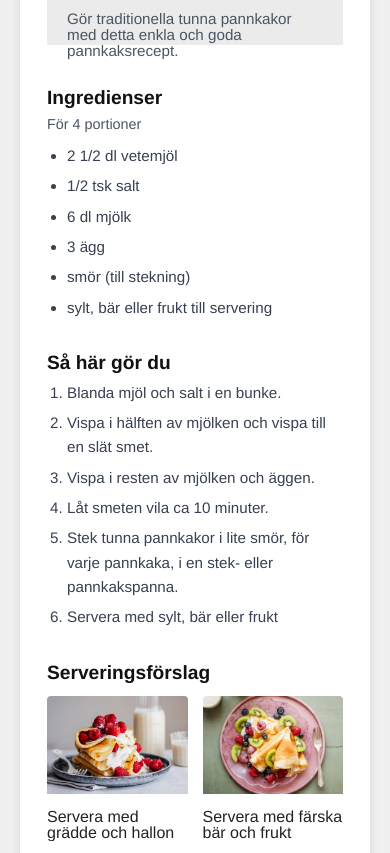
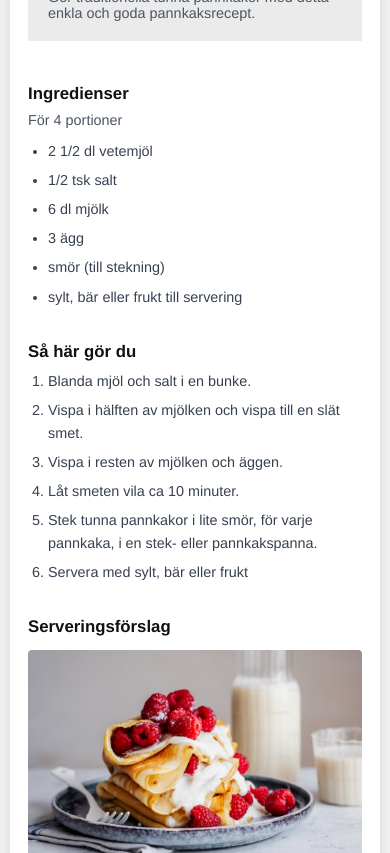
Before and after one commit to dalivin75-ux/pancake, a plain HTML site: page index.html in a window 390 px wide. Shown: the part 333-1186 px from the top of the page. Drawn offline with Linux system fonts and the light colour scheme.

Commit message:
Update README and CSS for mobile responsiveness and layout improvements

```diff
--- a/style.css
+++ b/style.css
@@ -22,7 +22,7 @@ body {
 /* Huvudcontainer */
 .page-container {
     width: 100%;
-    max-width: 800px;
+    max-width: 440px;
     background-color: #ffffff;
     box-shadow: 0 4px 10px rgba(0, 0, 0, 0.1);
 }
@@ -51,15 +51,15 @@ body {
     padding: 2px;
     margin-bottom: 25px;
     background-color: #ffffff;
-    width: 1184;
-    height: 279;
+    width: 100%;
+    height: auto;
     gap: 16px;
     opacity: 1;
 }
 /* Sektioner ingredienser och så här gör du */
 .section-box-ingress {
     padding: 20px;
-    height: 54px;
+    min-height: 54px;
     margin-bottom: 16px;
     background-color: #ebebeb;
 }
@@ -69,7 +69,7 @@ body {
 
 /* header */
 .main-title {
-    color: #b91c1c; /* Röd färg på huvudrubriken */
+    color: #b91c1c;
     font-size: 1.5rem;
     margin-bottom: 12px;
 }
@@ -132,3 +132,40 @@ body {
 .side-images img {
     height: 100%;
 }
+
+@media (max-width: 440px) {
+    body {
+        padding: 10px;
+    }
+
+    .page-container {
+        max-width: 100%;
+    }
+
+    .content {
+        padding: 16px;
+    }
+
+    .main-title {
+        font-size: 1.3rem;
+    }
+
+    .section-title {
+        font-size: 1.05rem;
+    }
+
+    .description,
+    .sub-text,
+    .ingredient-list,
+    .instruction-list {
+        font-size: 0.9rem;
+    }
+
+    .image-gallery {
+        flex-direction: column;
+    }
+
+    .side-images {
+        flex-direction: column;
+    }
+}
```
Also changed, not shown: 1 other file.
